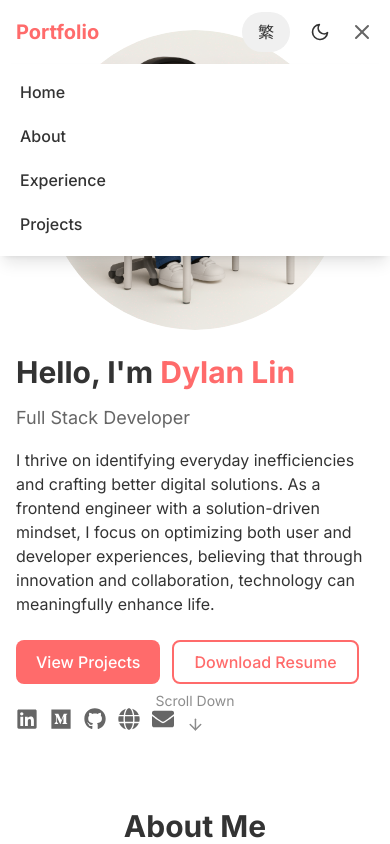
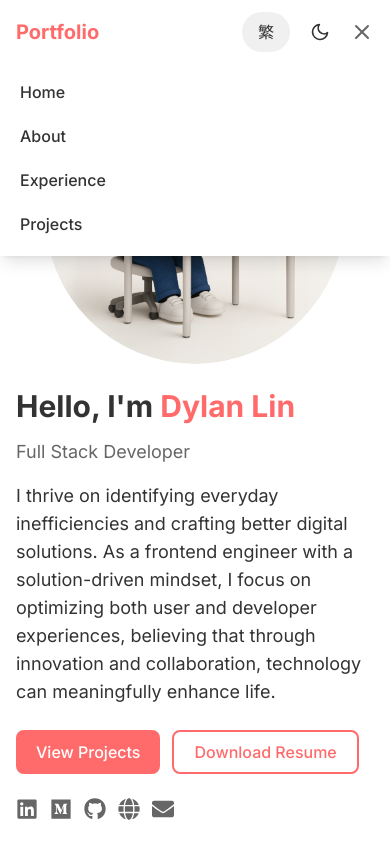
Before and after one commit to ddylanlinn/portfolio, a Next.js app: page /portfolio/ in a window 390 px wide. Both pictures are taken after a click on the button 362 px from the left and 32 px from the top of the page. Shown: the top 844 px of the page. Built offline with nearby package versions, Linux system fonts and the light colour scheme.

Commit message:
style: adjust padding and typography in Hero component, add mobile scroll down indicator

```diff
--- a/src/components/Hero.tsx
+++ b/src/components/Hero.tsx
@@ -52,7 +52,7 @@ const Hero = () => {
 	return (
 		<section
 			id="home"
-			className="min-h-[90vh] flex items-center relative overflow-hidden"
+			className="min-h-[90vh] flex items-center relative overflow-hidden pt-10 md:pt-0"
 		>
 			<div className="section-container">
 				<div className="grid md:grid-cols-2 gap-6 items-center">
@@ -70,7 +70,7 @@ const Hero = () => {
 						<h2 className="text-lg sm:text-xl text-[var(--text-secondary)] mb-4">
 							{hero.title}
 						</h2>
-						<p className="text-base mb-6 max-w-lg">{hero.description}</p>
+						<p className="text-lg mb-6 max-w-lg">{hero.description}</p>
 
 						<div className="flex flex-wrap gap-3">
 							<a href="#projects" className="button-primary cursor-pointer">
@@ -157,9 +157,30 @@ const Hero = () => {
 						</div>
 					</motion.div>
 				</div>
+
+				{/* Mobile Scroll Down Indicator - Inside section container */}
+				<motion.div
+					initial={{ opacity: 0, y: -10 }}
+					animate={{ opacity: 1, y: 0 }}
+					transition={{
+						duration: 0.5,
+						delay: 0.8,
+						repeat: Infinity,
+						repeatType: 'reverse',
+					}}
+					className="w-full flex justify-center mt-16 mb-4 md:hidden"
+				>
+					<a
+						href="#about"
+						className="flex flex-col items-center text-sm text-[var(--text-secondary)] cursor-pointer"
+					>
+						<span className="mb-1">{hero.scrollDown}</span>
+						<FiArrowDown size={18} />
+					</a>
+				</motion.div>
 			</div>
 
-			{/* Scroll Down Indicator */}
+			{/* Desktop Scroll Down Indicator - Absolute positioned */}
 			<motion.div
 				initial={{ opacity: 0, y: -10 }}
 				animate={{ opacity: 1, y: 0 }}
@@ -169,7 +190,7 @@ const Hero = () => {
 					repeat: Infinity,
 					repeatType: 'reverse',
 				}}
-				className="absolute bottom-6 left-1/2 transform -translate-x-1/2 text-center"
+				className="absolute bottom-6 left-1/2 transform -translate-x-1/2 text-center hidden md:block"
 			>
 				<a
 					href="#about"
```
